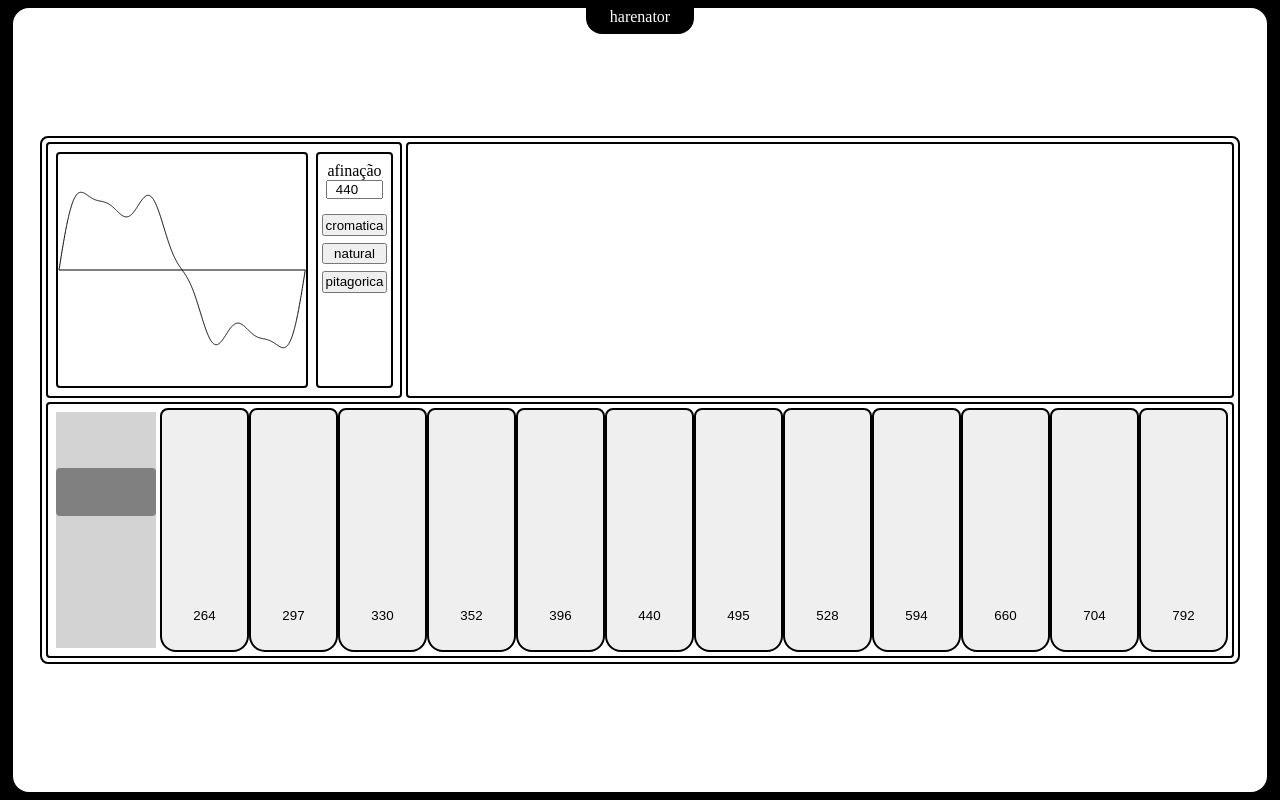
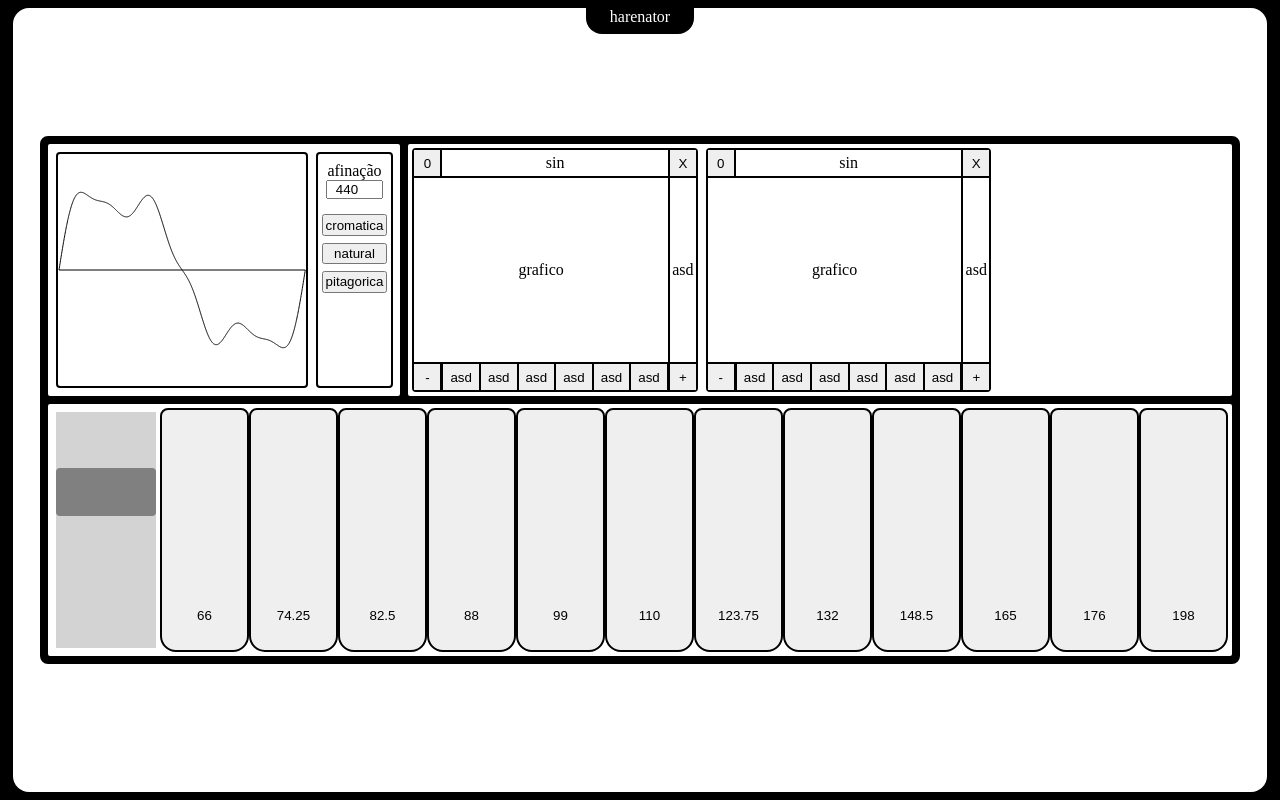
Before and after one commit to k-lila/react_synth, a React (Vite) app: page / in a window 1280 px wide. Built offline with nearby package versions, Linux system fonts and the light colour scheme.

Commit message:
componente: WaveEditor, layout

```diff
--- /dev/null
+++ b/src/components/fundamentalwave/index.tsx
@@ -0,0 +1,32 @@
+import { FundamentalWaveStyled } from './styles'
+
+const FundamentalWave = () => {
+  return (
+    <FundamentalWaveStyled>
+      <div className="header">
+        <button style={{ borderRight: '2px solid black' }}>0</button>
+        <span>sin</span>
+        <button style={{ borderLeft: '2px solid black' }}>X</button>
+      </div>
+
+      <div className="graph">grafico</div>
+
+      <div className="slider">asd</div>
+
+      <div className="harmonics">
+        <button style={{ borderRight: '2px solid black' }}>-</button>
+        <div className="harmonics__button-container">
+          <button>asd</button>
+          <button>asd</button>
+          <button>asd</button>
+          <button>asd</button>
+          <button>asd</button>
+          <button>asd</button>
+        </div>
+        <button style={{ borderLeft: '2px solid black' }}>+</button>
+      </div>
+    </FundamentalWaveStyled>
+  )
+}
+
+export default FundamentalWave
--- /dev/null
+++ b/src/components/fundamentalwave/styles.ts
@@ -0,0 +1,74 @@
+import styled from 'styled-components'
+
+export const FundamentalWaveStyled = styled.div`
+  display: grid;
+  grid-template-columns: auto 1.75em;
+  grid-template-rows: 1.75em auto 1.75em;
+  height: 100%;
+  width: 35%;
+  border: 2px solid black;
+  border-radius: 0.25em;
+  margin-right: 1vmin;
+  color: black;
+
+  .header {
+    display: grid;
+    grid-template-columns: 1.75em auto 1.75em;
+    align-items: center;
+    justify-content: space-between;
+    height: 100%;
+    border-bottom: 2px solid black;
+    grid-column: span 2;
+    button {
+      display: flex;
+      align-items: center;
+      justify-content: center;
+      height: 100%;
+      width: 100%;
+      border: none;
+    }
+  }
+
+  .graph {
+    display: flex;
+    align-items: center;
+    justify-content: center;
+    border-radius: 0.25em;
+    height: 100%;
+    width: 100%;
+  }
+
+  .slider {
+    display: flex;
+    align-items: center;
+    justify-content: center;
+    border-left: 2px solid black;
+    height: 100%;
+  }
+
+  .harmonics {
+    border-top: 2px solid black;
+    display: grid;
+    grid-template-rows: 100%;
+    grid-template-columns: 1.75em auto 1.75em;
+    grid-column: span 2;
+    align-items: center;
+    height: 100%;
+    width: 100%;
+    button {
+      height: 100%;
+      width: 100%;
+      border: none;
+    }
+    &__button-container {
+      display: flex;
+      // flex-direction: column;
+      height: 100%;
+      width: 100%;
+      button {
+        border-right: 1px solid black;
+        border-left: 1px solid black;
+      }
+    }
+  }
+`
--- a/src/containers/harenator/styles.ts
+++ b/src/containers/harenator/styles.ts
@@ -11,6 +11,7 @@ export const HarenatorStyled = styled.div`
   align-items: center;
   border: 2px solid black;
   border-radius: 0.5em;
+  background-color: black;
 
   @media screen and (max-width: 600px) {
     padding: 0;
--- a/src/containers/pianokeyboard/styles.ts
+++ b/src/containers/pianokeyboard/styles.ts
@@ -10,6 +10,7 @@ export const PianoKeyboardStyled = styled.section`
   border: 2px solid black;
   border-radius: 0.25em;
   grid-column: span 2;
+  background-color: white;
 
   @media screen and (max-width: 600px) {
     grid-column: span 1;
--- a/src/containers/synthwave/styles.ts
+++ b/src/containers/synthwave/styles.ts
@@ -12,6 +12,8 @@ export const SynthWaveStyled = styled.div`
   border-radius: 0.25em;
   border: solid 2px black;
   padding: 1vmin;
+  background-color: white;
+
   .graph {
     display: flex;
     width: 100%;
--- a/src/containers/waveeditor/index.tsx
+++ b/src/containers/waveeditor/index.tsx
@@ -1,7 +1,18 @@
+import { useSelector } from 'react-redux'
 import { WaveEditorStyled } from './styles'
+import { RootReducer } from '../../store'
+import FundamentalWave from '../../components/fundamentalwave'
 
 const WaveEditor = () => {
-  return <WaveEditorStyled>asd</WaveEditorStyled>
+  const recipe = useSelector((state: RootReducer) => state.recipe)
+  return (
+    <WaveEditorStyled>
+      {recipe.waves.map((m, i) => {
+        console.log(m)
+        return <FundamentalWave key={i} />
+      })}
+    </WaveEditorStyled>
+  )
 }
 
 export default WaveEditor
--- a/src/containers/waveeditor/styles.ts
+++ b/src/containers/waveeditor/styles.ts
@@ -1,8 +1,11 @@
 import styled from 'styled-components'
 
 export const WaveEditorStyled = styled.div`
+  display: flex;
+  padding: 0.25em;
   border: 2px solid black;
   border-radius: 0.25em;
   width: 100%;
   height: 100%;
+  background-color: white;
 `
--- a/src/hooks/useSynth.ts
+++ b/src/hooks/useSynth.ts
@@ -17,7 +17,7 @@ function useSynth() {
     const naturalKeys: number[][] = []
     const unnaturalKeys: number[] = []
     const naturalFrequencies: number[] = []
-    for (let i = 4; i < 6; i++) {
+    for (let i = 2; i < 5; i++) {
       for (let j = 0; j < keyboard[i].length; j++) {
         const fundamental = new FundamentalWave(audioCtx.sampleRate)
         fundamental.setIntensities(recipe.waves[0].amplitudes)
--- a/src/store/reducers/recipe.ts
+++ b/src/store/reducers/recipe.ts
@@ -8,6 +8,10 @@ const initialState: SynthRecipe = {
     {
       amplitudes: [1, 0.1, 0.3, 0.1, 0, 0.1],
       type: 'sin'
+    },
+    {
+      amplitudes: [1, 0.1, 0.3, 0.1, 0, 0.1],
+      type: 'square'
     }
   ]
 }
```
